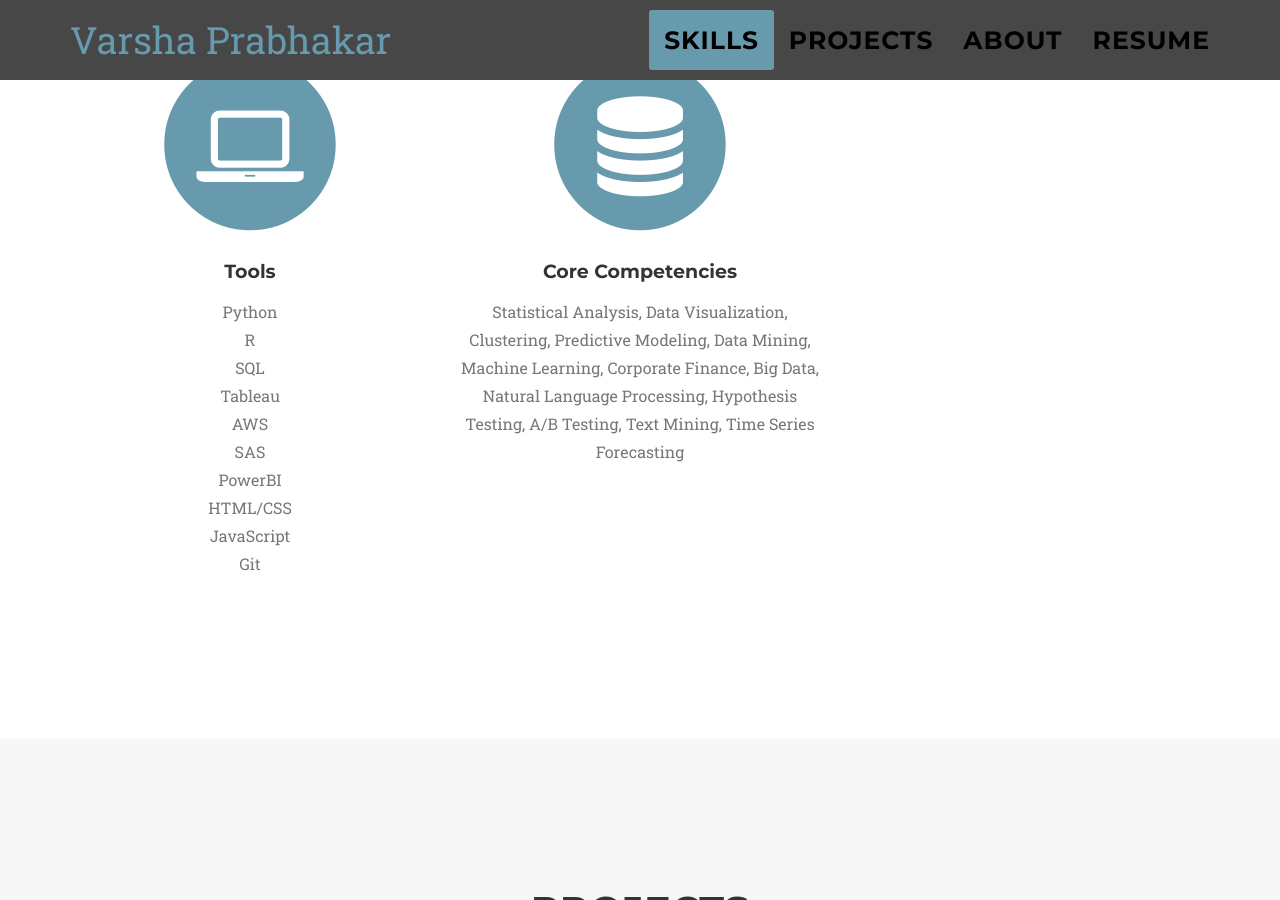
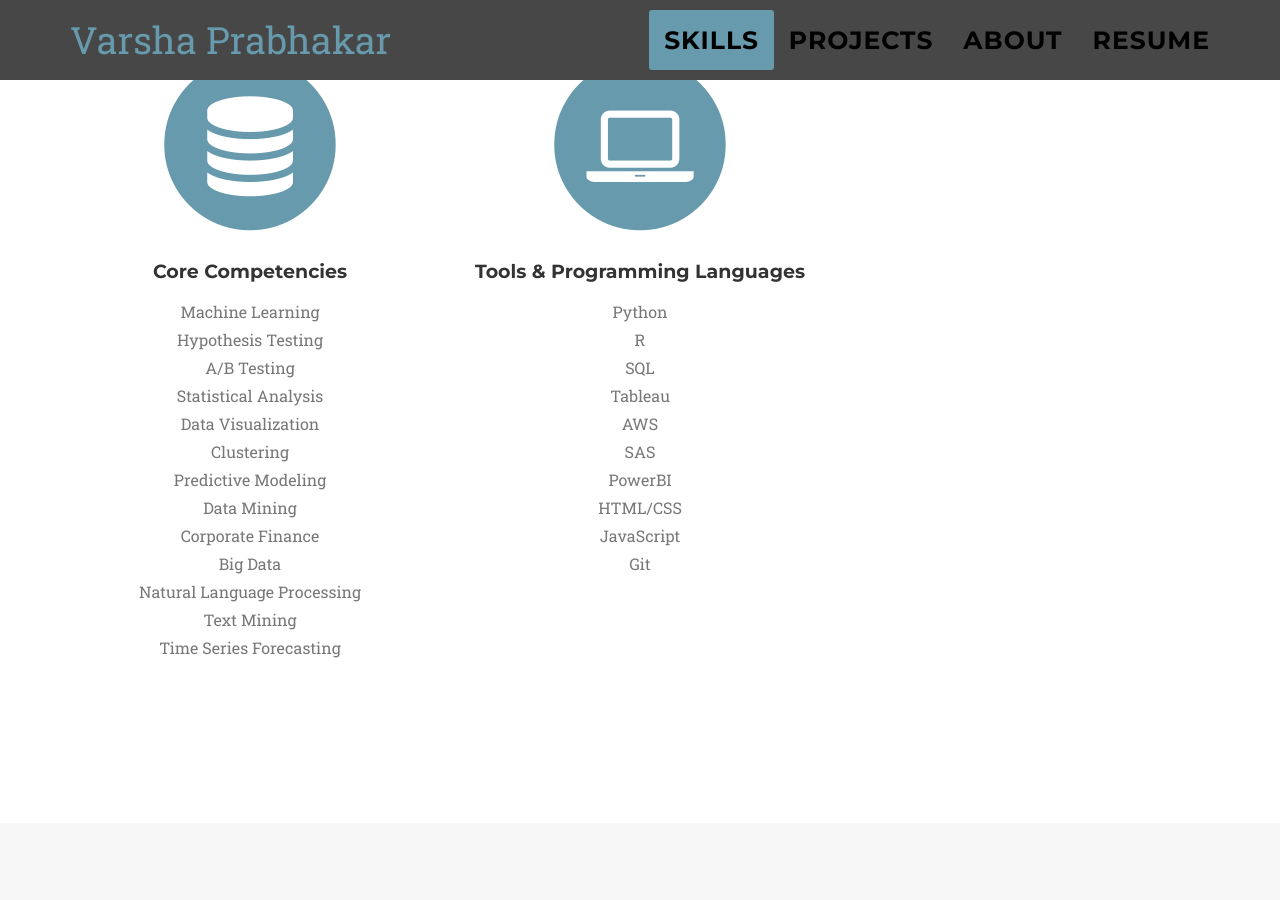
Before and after one commit to VarshaPrabhakar07/VarshaPrabhakar07.github.io, a Jekyll site: the page built from index.html, in a window 1280 px wide and 900 px high, scrolled down 1050 px. Built offline with Jekyll 4.4.1, drawn with Linux system fonts in a browser that asks for light colours; some web fonts are replaced.

Commit message:
Update services.html

```diff
--- a/_includes/services.html
+++ b/_includes/services.html
@@ -11,20 +11,20 @@
                 <div class="col-md-4">
                     <span class="fa-stack fa-4x">
                         <i class="fa fa-circle fa-stack-2x text-primary"></i>
-                        <i class="fa fa-laptop fa-stack-1x fa-inverse"></i>
+                        <i class="fa fa-database fa-stack-1x fa-inverse"></i>
                     </span>
-                    <h4 class="service-heading">Tools</h4>
-                    <p class="text-muted">Python <br> R <br> SQL <br> Tableau <br>AWS <br> SAS <br> PowerBI <br> HTML/CSS <br> JavaScript <br> Git</p>
+                    <h4 class="service-heading">Core Competencies</h4>
+                    <p class="text-muted">Machine Learning <br> Hypothesis Testing <br> A/B Testing <br> Statistical Analysis <br> Data Visualization <br> Clustering <br> Predictive Modeling <br> Data Mining <br> Corporate Finance <br> Big Data <br> Natural Language Processing <br> Text Mining <br>Time Series Forecasting</p>
                 </div>
                 <div class="col-md-4">
                     <span class="fa-stack fa-4x">
                         <i class="fa fa-circle fa-stack-2x text-primary"></i>
-                        <i class="fa fa-database fa-stack-1x fa-inverse"></i>
+                        <i class="fa fa-laptop fa-stack-1x fa-inverse"></i>
                     </span>
-                    <h4 class="service-heading">Core Competencies</h4>
-                    <p class="text-muted">Statistical Analysis, Data Visualization, Clustering, Predictive Modeling, Data Mining, Machine
-                        Learning, Corporate Finance, Big Data, Natural Language Processing, Hypothesis Testing, A/B Testing, Text Mining, Time Series Forecasting</p>
+                    <h4 class="service-heading">Tools & Programming Languages</h4>
+                    <p class="text-muted">Python <br> R <br> SQL <br> Tableau <br>AWS <br> SAS <br> PowerBI <br> HTML/CSS <br> JavaScript <br> Git</p>
                 </div>
+
                 <!-- <div class="col-md-4">
                     <span class="fa-stack fa-4x">
                         <i class="fa fa-circle fa-stack-2x text-primary"></i>
```
